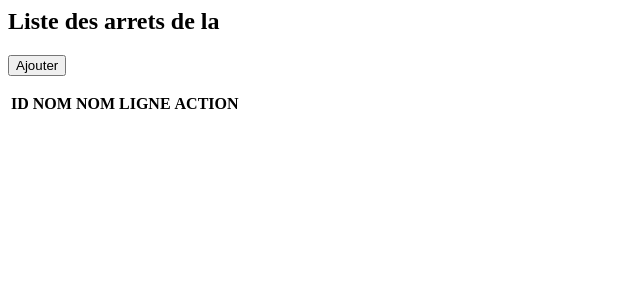
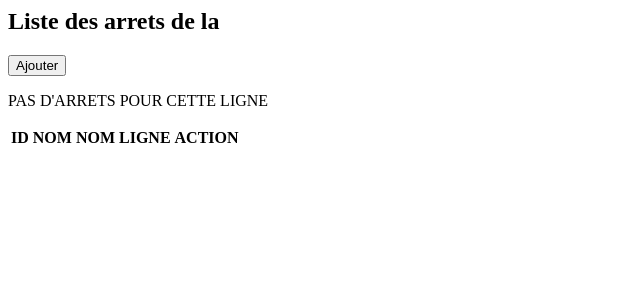
Before and after one commit to DomTkt/mysilexmvc, a PHP site: template views/stopsbyligne.list.html.twig in a window 1280 px wide. Shown: the top 300 px of the page, without its empty margins (0-640 px from the left). Run offline with PHP 8.4, Linux system fonts and the light colour scheme; the template is opened without the code that fills it, so the values that code supplies are empty; some libraries are stand-ins or nearby versions.

Commit message:
add message

```diff
--- a/views/stopsbyligne.list.html.twig
+++ b/views/stopsbyligne.list.html.twig
@@ -12,6 +12,7 @@
   </tr>
 </thead>
 <tbdoy>
+{% if stops is iterable %}
     {% for stop in stops %}
        <tr>
          <td>{{stop.id}}</td>
@@ -39,5 +40,8 @@
           </td>
        </tr>
     {% endfor %}
+{% else %}
+    <p>PAS D'ARRETS POUR CETTE LIGNE</p>
+{% endif %}
 </tbdoy>
 </table>
```
Lines whose indentation alone changed are shown as unchanged.
